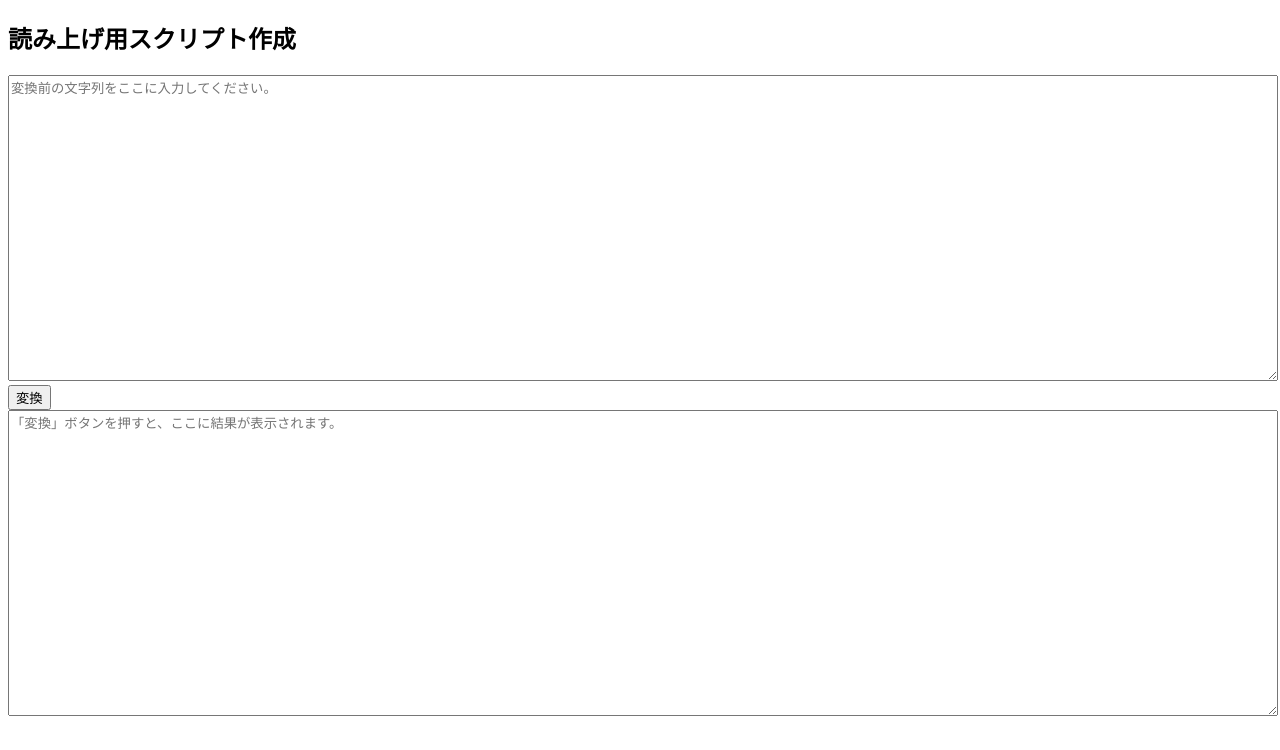
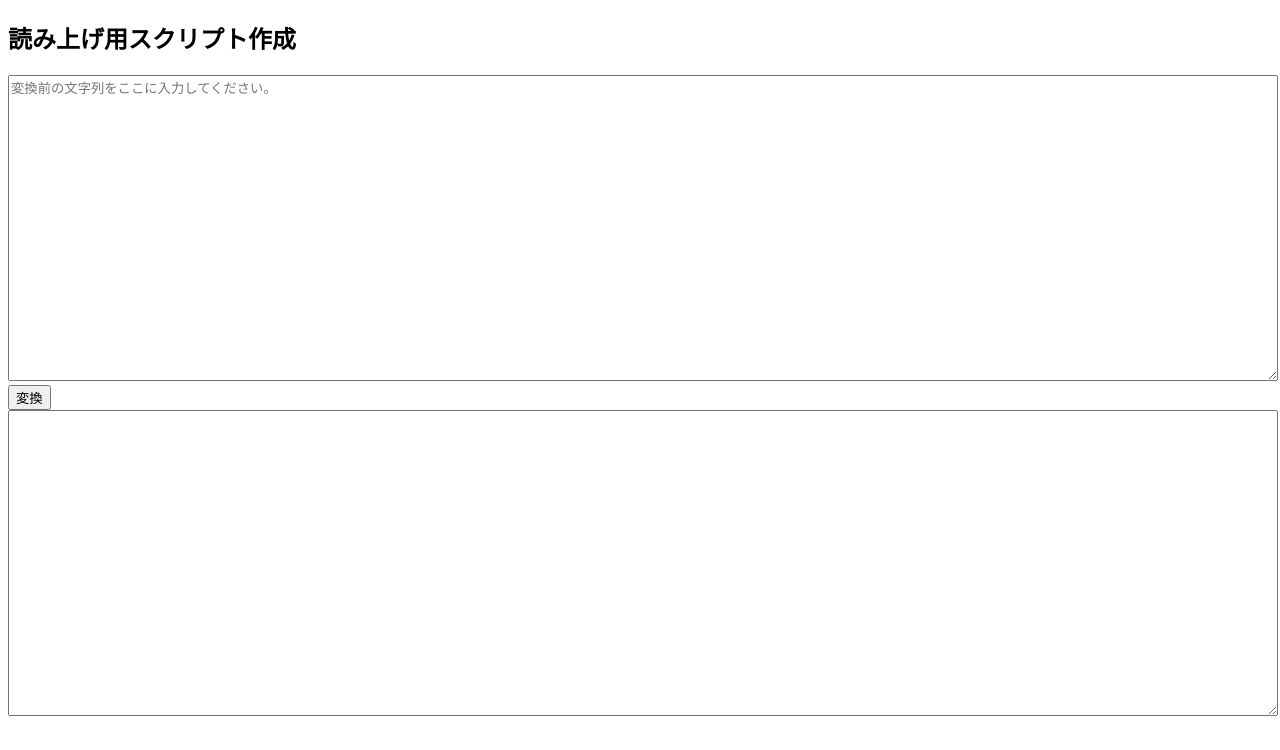
Before and after one commit to KosukeZaizen/tools, a plain HTML site: page make-video-script.html in a window 1280 px wide. Both pictures are taken after a click on the button "変換". Drawn offline with Linux system fonts and the light colour scheme.

Commit message:
ラストの改行追加

```diff
--- a/make-video-script.html
+++ b/make-video-script.html
@@ -35,12 +35,16 @@
       ["!\n\n\"\n", "!\"\n"], // エクスクラメーションマークで終わる英文がダブルクオーテーション内にある場合のケア
       ["?\n\n\"\n", "?\"\n"], // クエスチョンで終わる英文がダブルクオーテーション内にある場合のケア
       [".\n\n\"\n", ".\"\n"], // ピリオドで終わる英文がダブルクオーテーション内にある場合のケア
+
+      ["!\n\nhaha\n", "!\nhaha\n"], // haha
+      ["?\n\nhaha\n", "?\nhaha\n"], // haha
+      [".\n\nhaha\n", ".\nhaha\n"], // haha
     ];
     function onClickButton() {
       const originalInput = document.getElementById("input").value;
       const result = arrCharToReplace.reduce((acc, val) => {
         return acc.replaceAll(val[0], val[1]);
-      }, originalInput);
+      }, originalInput) + "\n\n\n\n\n\n\n\n\n\n\n\n\n\n\n";
 
       document.getElementById("output").value = result;
     }
```
